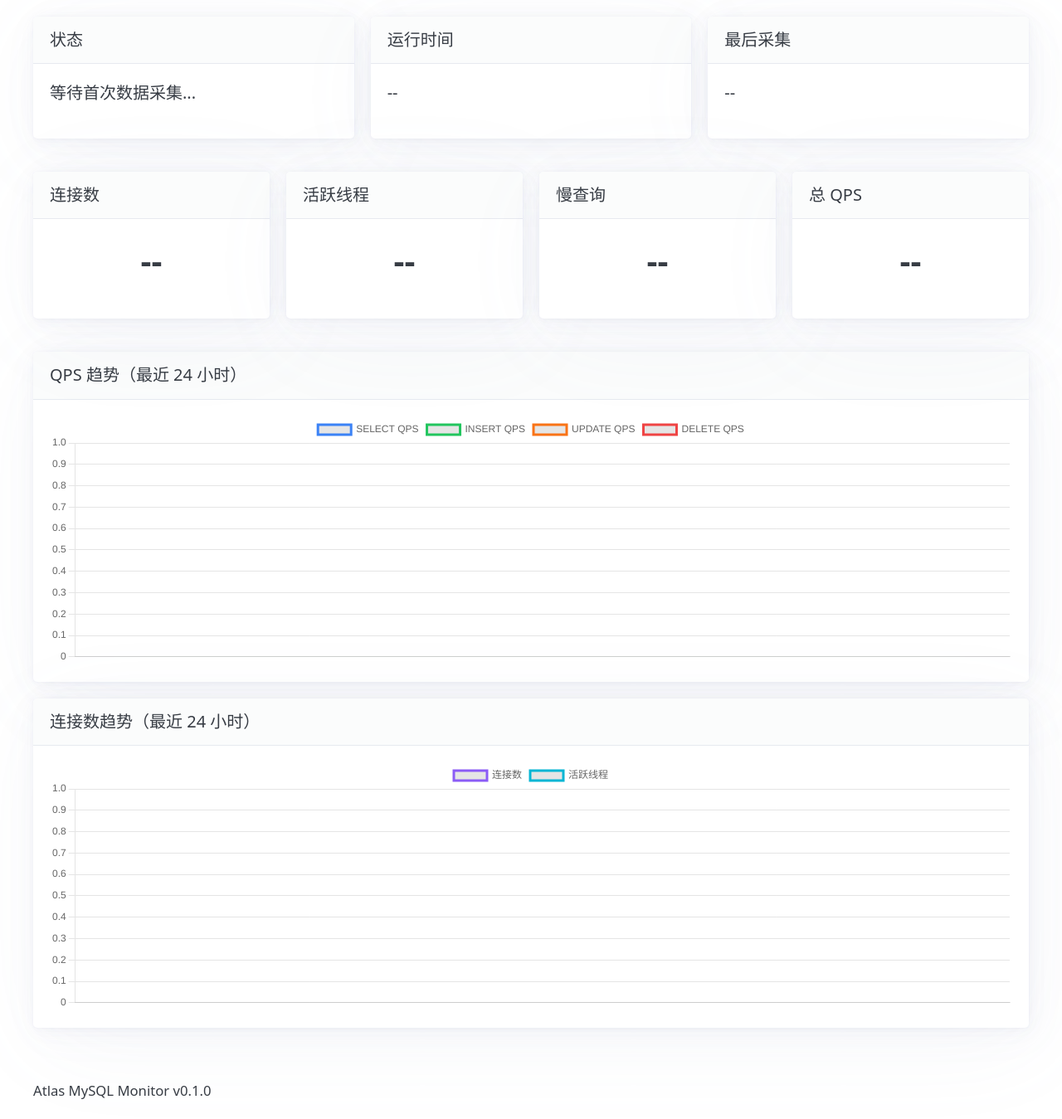
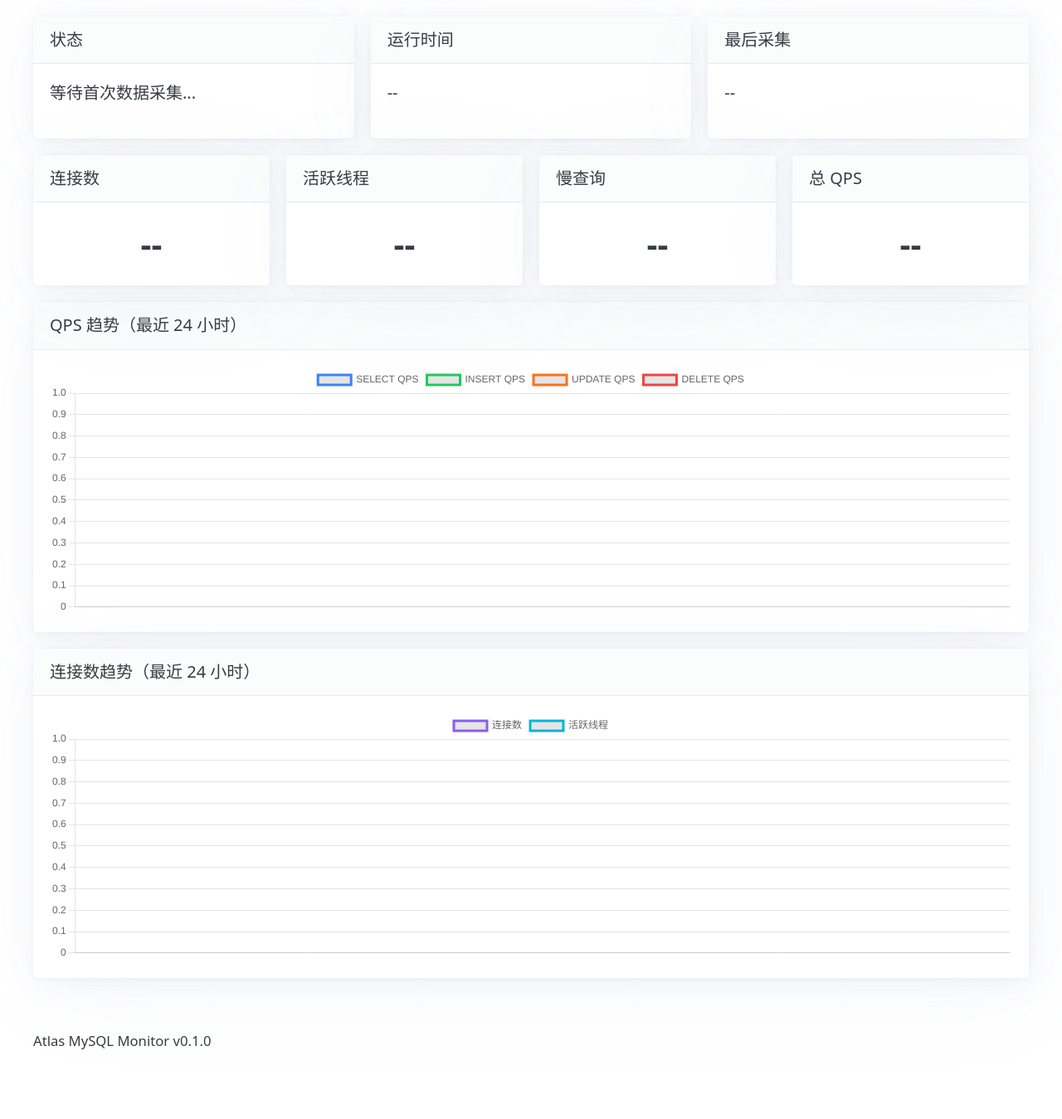
Before and after one commit to Ezzzi-Y/atlas-mysql-monitor, a FastAPI app: page / in a window 1280 px wide. Shown: the part 119-1468 px from the top of the page at 83% size. After the commit the page ends 1384 px from the top, so only its background shows below. Run offline with FastAPI, Linux system fonts and the light colour scheme; data that the repository does not hold is empty; some libraries are stand-ins or nearby versions.

Commit message:
feat: 自定义样式

```diff
--- a/static/css/custom.css
+++ b/static/css/custom.css
@@ -1,17 +1,38 @@
-/* custom.css - Atlas MySQL Monitor 自定义样式 */
+/* static/css/custom.css */
 
+/* 指标数值样式 */
 .metric-value {
     font-size: 2rem;
     font-weight: bold;
     text-align: center;
+    margin: 0;
 }
 
+/* 警告横幅 */
 .warning-banner article {
-    border-color: #f97316;
-    background-color: rgba(249, 115, 22, 0.1);
+    background-color: #fef3c7;
+    border-left: 4px solid #f59e0b;
 }
 
-#qpsChart,
-#connectionsChart {
+/* 暗色主题下的警告横幅 */
+[data-theme="dark"] .warning-banner article {
+    background-color: #451a03;
+    border-left-color: #f59e0b;
+}
+
+/* 图表容器 */
+canvas {
     max-height: 300px;
 }
+
+/* 状态卡片网格 */
+.grid article {
+    margin-bottom: 0;
+}
+
+/* 响应式调整 */
+@media (max-width: 768px) {
+    .metric-value {
+        font-size: 1.5rem;
+    }
+}
```
